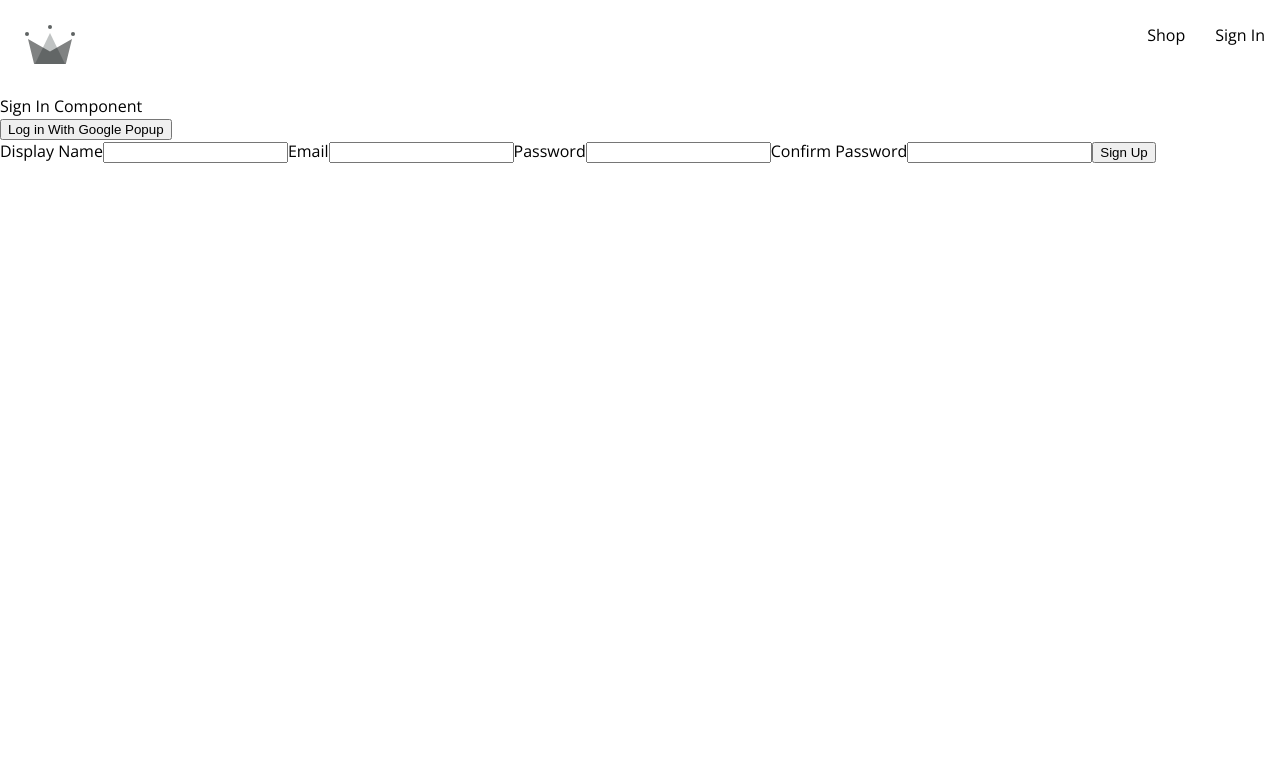
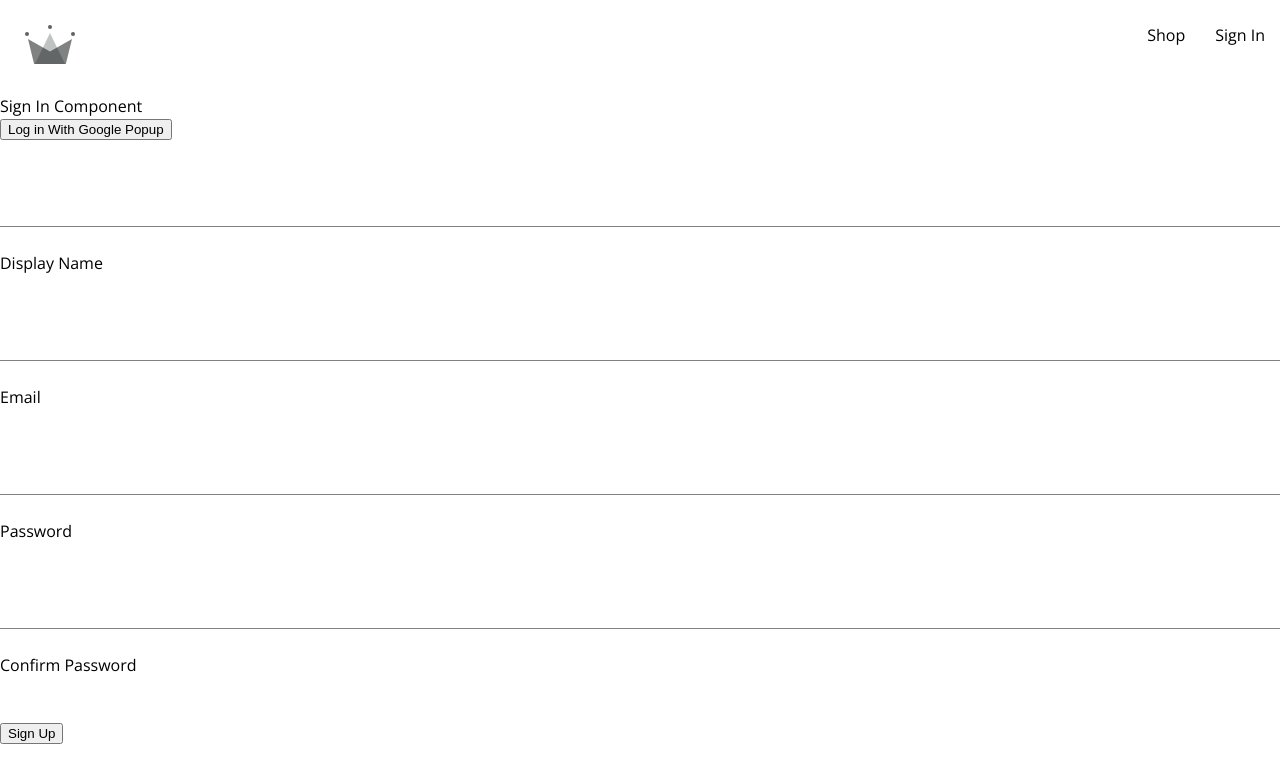
Before and after one commit to RonaldVilorio/clothingYRedo, a React (Create React App) app: page /sign-in in a window 1280 px wide. Shown: the top 782 px of the page. Built offline with nearby package versions, Linux system fonts and the light colour scheme.

Commit message:
added form input component

```diff
--- /dev/null
+++ b/src/components/form-input/form-input.component.jsx
@@ -0,0 +1,20 @@
+import './form-input.styles.scss'
+const FormInput = ({label,...otherProps}) => {
+    return (
+        <div className='group'>
+            <input className='form-input' {...otherProps} />
+            {
+                label &&(
+                <label
+                    className={`${otherProps.value.length ? 'shrink':''}`}>
+                    {label}
+                </label>)
+            }
+
+        </div>
+
+
+     );
+}
+
+export default FormInput;
--- /dev/null
+++ b/src/components/form-input/form-input.styles.scss
@@ -0,0 +1,46 @@
+$sub-color: grey;
+$main-color: black;
+@mixin shrinkLabel {
+    top: -14px;
+    font-size: 12px;
+    color: $main-color;
+}
+.group {
+    position: relative;
+    margin: 45px 0;
+    .form-input {
+        background: none;
+        background-color: white;
+        color: $sub-color;
+        font-size: 18px;
+        padding: 10px 10px 10px 5px;
+        display: block;
+        width: 100%;
+        border: none;
+        border-radius: 0;
+        border-bottom: 1px solid
+        $sub-color; margin: 25px 0;
+        &:focus {
+            outline: none;
+        }
+        &:focus ~ .form-input-label {
+            @include shrinkLabel();
+        }
+    }
+    input[type='password'] {
+        letter-spacing: 0.3em;
+    }
+    .form-input-label {
+        color: $sub-color;
+        font-size: 16px;
+        font-weight: normal;
+        position: absolute;
+        pointer-events: none;
+        left: 5px;
+        top: 10px;
+        transition: 300ms ease all;
+        &.shrink {
+            @include shrinkLabel();
+        }
+    }
+}
--- a/src/components/sign-up/sign-up.component.jsx
+++ b/src/components/sign-up/sign-up.component.jsx
@@ -1,6 +1,6 @@
 import { useState } from "react";
 import { createAuthUserWithEmailAndPassword,createUserDocumentFromAuth } from "../../utils/firebase/firebase.utils";
-
+import FormInput from "../form-input/form-input.component";
 const defaultFormFields = {
     displayName: '',
     email: '',
@@ -41,17 +41,13 @@
     }
     return (
         <form onSubmit={handleSubmit}>
-            <label>Display Name</label>
-            <input type="text" onChange={handleChange} name='displayName' value={displayName} required />
+            <FormInput label='Display Name' type="text" onChange={handleChange} name='displayName' value={displayName} required />
 
-            <label>Email</label>
-            <input type="email" onChange={handleChange} name='email' value={email} minLength={6} required />
+            <FormInput label='Email' type="email" onChange={handleChange} name='email' value={email} minLength={6} required />
 
-            <label>Password</label>
-            <input type="password" onChange={handleChange} name='password' value={password} required />
+            <FormInput label='Password'type="password" onChange={handleChange} name='password' value={password} required />
 
-            <label>Confirm Password</label>
-            <input type="password" onChange={handleChange} name='confirmPassword' value={confirmPassword} required />
+            <FormInput label='Confirm Password'type="password" onChange={handleChange} name='confirmPassword' value={confirmPassword} required />
 
             <button type="submit">Sign Up</button>
         </form>
```
